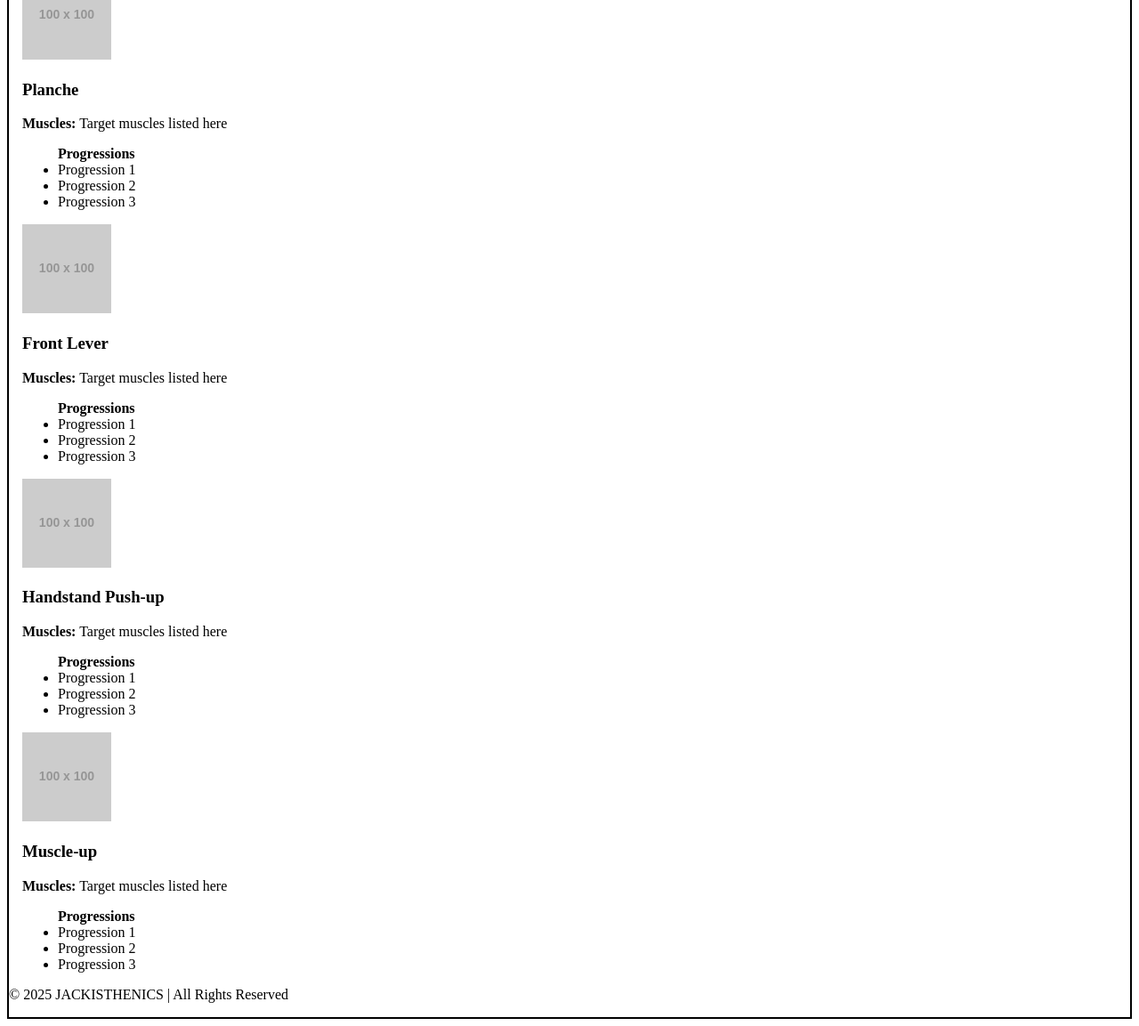
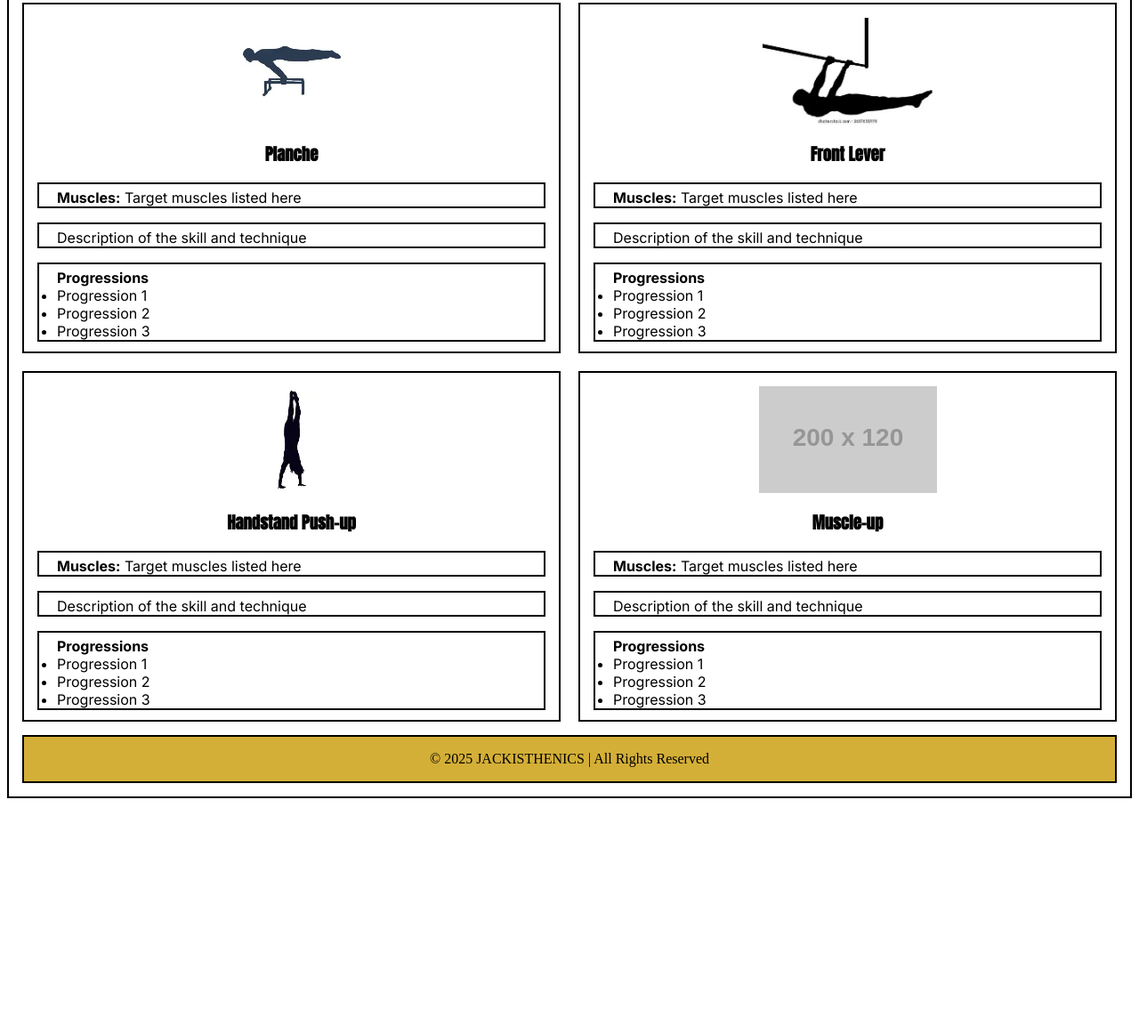
Before and after one commit to stephaniemonfredi/wdd130-dyer, a plain HTML site: page index.html in a window 1280 px wide. Shown: the part 542-1695 px from the top of the page at 89% size. After the commit the page ends 1447 px from the top, so only its background shows below. Drawn offline with Linux system fonts and the light colour scheme; placeholder pictures from the web are drawn by us.

Commit message:
finished HTML and mostly css

```diff
--- a/index.html
+++ b/index.html
@@ -23,11 +23,13 @@
             <h1>Welcome to Calisthenics Skills Hub!</h1>
             <p>Explore iconic skills like the planche, front lever, handstand push-up, and muscle-up. Click any skill to see its description, muscles targeted, and a curated list of progressions and routines designed for all levels. Whether you’re a beginner or advanced athlete, these skill roadmaps will guide your journey.</p>
         </div>
+        <div class="skills_row">
             <div class="all_skills">
                 <div class="planche">
-                <img src="https://placehold.co/100x100" alt="" class="skills">
+                    <img src="images/ll Planche.png" alt="" class="skills">
                     <h3>Planche</h3>
                     <p><b>Muscles:</b> Target muscles listed here</p>
+                    <p>Description of the skill and technique</p>
                     <ul> <b>Progressions</b>
                         <li>Progression 1</li>
                         <li>Progression 2</li>
@@ -37,9 +39,25 @@
             </div>
             <div class="all_skills">
                 <div class="front_lever">
-                <img src="https://placehold.co/100x100" alt="" class="skills">
+                    <img src="images/ont Lever.png" alt="" class="skills">
                     <h3>Front Lever</h3>
                     <p><b>Muscles:</b> Target muscles listed here</p>
+                    <p>Description of the skill and technique</p>
+                    <ul> <b>Progressions</b>
+                        <li>Progression 1</li>
+                        <li>Progression 2</li>
+                        <li>Progression 3</li>
+                    </ul>
+                </div>
+            </div>
+        </div>
+        <div class="skills_row">
+            <div class="all_skills">
+                <div class="handstand">
+                    <img src="images/ndstand.png" alt="" class="skills">
+                    <h3>Handstand Push-up</h3>
+                    <p><b>Muscles:</b> Target muscles listed here</p>
+                    <p>Description of the skill and technique</p>
                     <ul> <b>Progressions</b>
                         <li>Progression 1</li>
                         <li>Progression 2</li>
@@ -48,10 +66,11 @@
                 </div>
             </div>
             <div class="all_skills">
-            <div class="handstand">
-                <img src="https://placehold.co/100x100" alt="" class="skills">
-                <h3>Handstand Push-up</h3>
+                <div class="muscle_up">
+                    <img src="https://placehold.co/200x120" alt="" class="skills">
+                    <h3>Muscle-up</h3>
                     <p><b>Muscles:</b> Target muscles listed here</p>
+                    <p>Description of the skill and technique</p>
                     <ul> <b>Progressions</b>
                         <li>Progression 1</li>
                         <li>Progression 2</li>
@@ -59,17 +78,7 @@
                     </ul>
                 </div>
             </div>
-            <div class="muscle_up">
-            <img src="https://placehold.co/100x100" alt="" class="skills">
-            <h3>Muscle-up</h3>
-            <p><b>Muscles:</b> Target muscles listed here</p>
-            <ul> <b>Progressions</b>
-                <li>Progression 1</li>
-                <li>Progression 2</li>
-                <li>Progression 3</li>
-            </ul>
         </div>
-
     </main>
 
     <footer>
--- a/styles/style.css
+++ b/styles/style.css
@@ -1,3 +1,5 @@
+@import url('https://fonts.googleapis.com/css2?family=Anton&family=Inter:ital,opsz,wght@0,14..32,100..900;1,14..32,100..900&display=swap');
+
 .logo {
     margin-left: 10px;
     text-align: left;
@@ -55,6 +57,48 @@ main {
     text-align: center;
 }
 
+.skills_row {
+    display: flex;
+    gap: 20px;
+    margin-top: 20px;
+}
+
+.all_skills {
+    flex: 1;
+    border: 2px solid black;
+    padding: 15px;
+    max-width: 50%;
+    height: 360px;
+}
+
 .skills {
+    height:120px;
+    display: block;
+    margin: 0 auto;
 
 }
+
+.all_skills h3 {
+    text-align: center;
+}
+
+.all_skills p, ul {
+    border: solid 2px black;
+    padding: 5px 0px 0px 20px;
+
+}
+
+footer {
+    border: solid 2px black;
+    margin: 15px;
+    text-align: center;
+    background-color: #d4af37;
+}
+
+h1, h3 {
+    font-family: "Anton", sans-serif;
+}
+
+main {
+    font-family: "Inter", sans-serif;
+}
```
Also changed, not shown: about.html (+4 -0 lines), merch.html (+15 -0 lines). Lines whose indentation alone changed are shown as unchanged.
